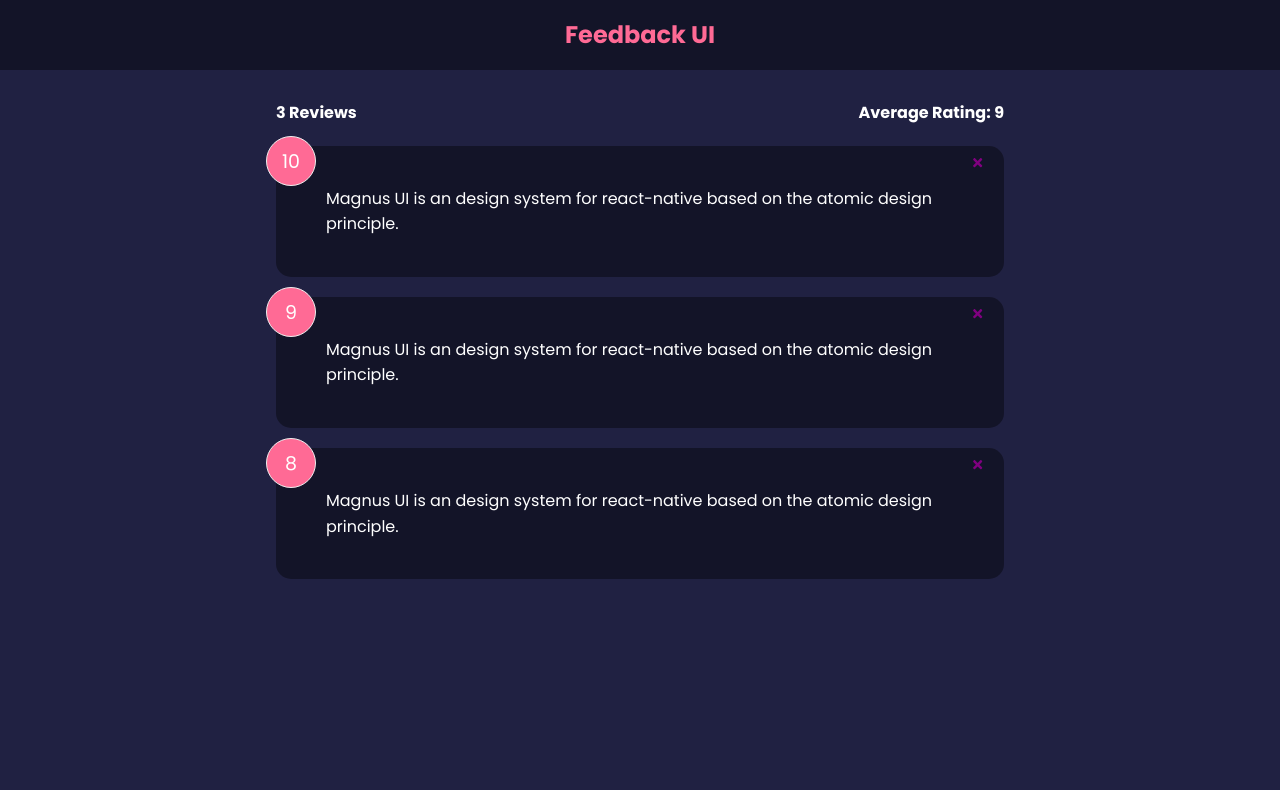
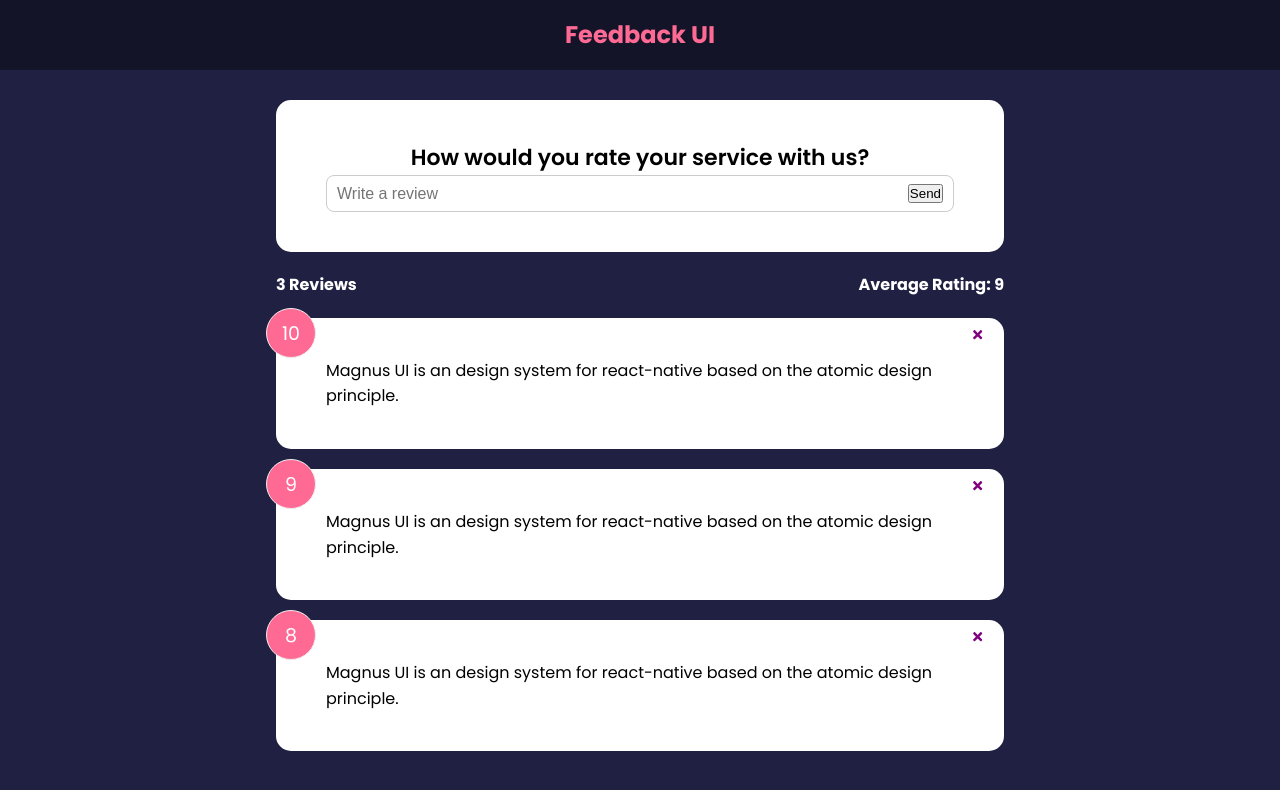
Before and after one commit to Zeeshnhmd/feedback-app, a React (Create React App) app: page / in a window 1280 px wide. Shown: the top 790 px of the page. Built offline with nearby package versions, Linux system fonts and the light colour scheme.

Commit message:
feedbackForm component form input and managing state

```diff
--- a/src/App.js
+++ b/src/App.js
@@ -1,4 +1,5 @@
 import React, { useState } from 'react';
+import FeedbackForm from './components/FeedbackForm';
 import FeedbackList from './components/FeedbackList';
 import FeedbackStats from './components/FeedbackStats';
 import Header from './components/Header';
@@ -17,6 +18,7 @@
 		<div>
 			<Header />
 			<div className="container">
+				<FeedbackForm />
 				<FeedbackStats feedback={feedback} />
 				<FeedbackList feedback={feedback} handleDelete={deleteFeedback} />
 			</div>
--- a/src/components/Card.jsx
+++ b/src/components/Card.jsx
@@ -19,6 +19,6 @@
 };
 
 Card.defaultProps = {
-	reverse: true,
+	reverse: false,
 };
 export default Card;
--- /dev/null
+++ b/src/components/FeedbackForm.jsx
@@ -0,0 +1,27 @@
+import React, { useState } from 'react';
+import Card from './Card';
+
+const FeedbackForm = () => {
+	const [text, setText] = useState('');
+	const handleText = (e) => {
+		setText(e.target.value);
+	};
+	return (
+		<Card>
+			<form>
+				<h2>How would you rate your service with us?</h2>
+				<div className="input-group">
+					<input
+						type="text"
+						placeholder="Write a review"
+						onChange={handleText}
+						value={text}
+					/>
+					<button type="submit">Send</button>
+				</div>
+			</form>
+		</Card>
+	);
+};
+
+export default FeedbackForm;
```
